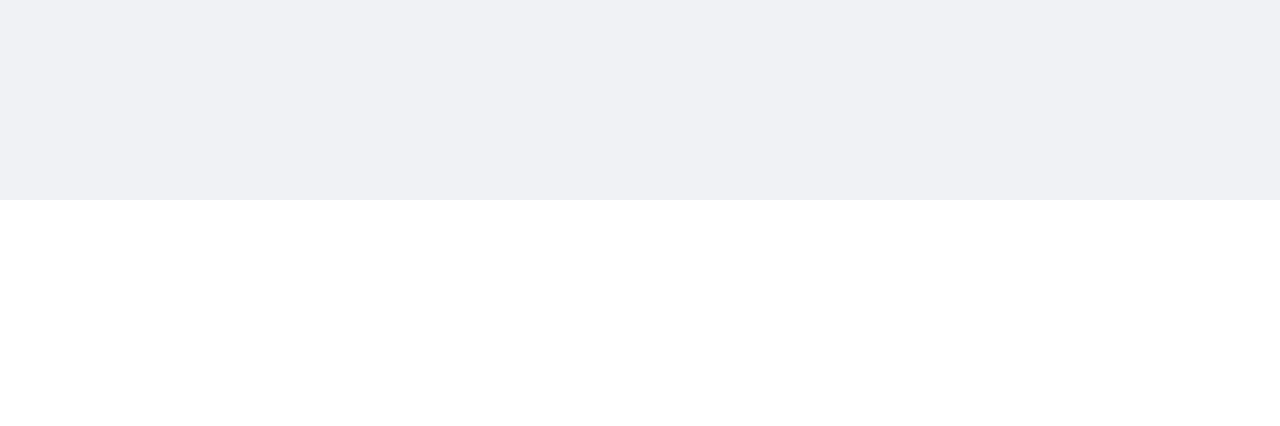
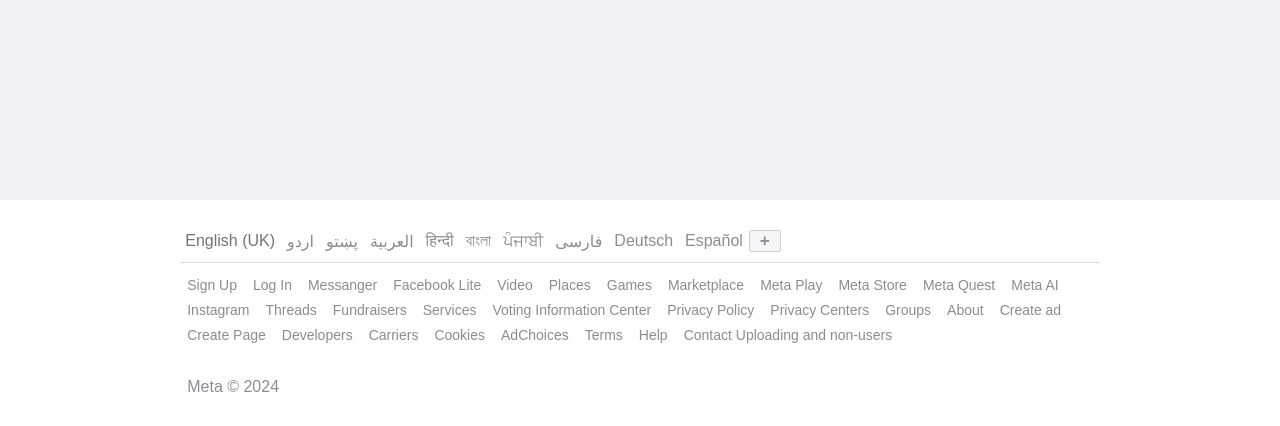
Before and after one commit to SohaibKhan9/Facebook-Clone, a plain HTML site: page Login page/index.html in a window 1280 px wide. Shown: the part 600-1026 px from the top of the page. Before the commit the page ends 800 px from the top, so only its background shows below. Drawn offline with Linux system fonts and the light colour scheme.

Commit message:
footer added

```diff
--- a/Login page/index.html
+++ b/Login page/index.html
@@ -31,5 +31,68 @@
             <div class="brand-tag"><span>Create a Page</span> for a celebrity, brand or business</div>
         </div>
     </main>
+    <footer class="footer">
+        <div class="languages">
+            <ul>
+                <li class="current-lan">English (UK)
+                </li>
+                <li class="other-lan">اردو
+                </li>
+                <li class="other-lan">پښتو
+                </li>
+                <li class="other-lan">العربية
+                </li>
+                <li class="other-lan">हिन्दी
+                </li>
+                <li class="other-lan">বাংলা
+                </li>
+                <li class="other-lan">ਪੰਜਾਬੀ
+                </li>
+                <li class="other-lan">فارسی
+                </li>
+                <li class="other-lan">Deutsch
+                </li>
+                <li class="other-lan">Español
+                </li>
+            </ul>
+            <button>+</button>
+        </div>
+
+        <div class="options">
+            <ul>
+                <li>Sign Up</li>
+                <li>Log In</li>
+                <li>Messanger</li>
+                <li>Facebook Lite</li>
+                <li>Video</li>
+                <li>Places</li>
+                <li>Games</li>
+                <li>Marketplace</li>
+                <li>Meta Play</li>
+                <li>Meta Store</li>
+                <li>Meta Quest</li>
+                <li>Meta AI</li>
+                <li>Instagram</li>
+                <li>Threads</li>
+                <li>Fundraisers</li>
+                <li>Services</li>
+                <li>Voting Information Center</li>
+                <li>Privacy Policy</li>
+                <li>Privacy Centers</li>
+                <li>Groups</li>
+                <li>About</li>
+                <li>Create ad</li>
+                <li>Create Page</li>
+                <li>Developers</li>
+                <li>Carriers</li>
+                <li>Cookies</li>
+                <li>AdChoices</li>
+                <li>Terms</li>
+                <li>Help</li>
+                <li>Contact Uploading and non-users</li>
+            </ul>
+            <span>Meta &#169; 2024</span>
+        </div>
+    </footer>
 </body>
 </html>
--- a/Login page/style.css
+++ b/Login page/style.css
@@ -137,3 +137,83 @@
 .brand-tag span:hover {
     text-decoration: underline;
 }
+
+/* Footer Styles */
+.footer {
+    font-family: Arial, Helvetica, sans-serif;
+    display: flex;
+    flex-direction: column;
+    align-items: center;
+    justify-content: center;
+}
+
+.languages {
+    display: flex;
+    align-items: center;
+    padding-top: 30px;
+    padding-bottom: 10px;
+    border-bottom: 1px solid #dddddd;
+    width: 72vw;
+}
+
+.languages ul {
+    display: flex;
+}
+
+.languages ul li {
+    list-style: none;
+    padding: 0px 6px;
+}
+
+.current-lan {
+    color: #737373;
+}
+
+.other-lan {
+    cursor: pointer;
+    color: #8a8d91;
+}
+
+.other-lan:hover {
+    text-decoration: underline;
+}
+
+.languages button {
+    padding: 0px 10px;
+    cursor: pointer;
+    font-size: 17px;
+    font-weight: bold;
+    background-color: #f5f6f7;
+    border: 1px solid #ccd0d5;
+    color: #8a8d91;
+    border-radius: 2px;
+    display: flex;
+    justify-content: center;
+    align-items: center;
+}
+
+.options {
+    width: 72vw;
+    margin-top: 10px;
+    margin-bottom: 30px;
+}
+
+.options ul {
+    display: flex;
+    list-style: none;
+    flex-wrap: wrap;
+    line-height: 25px;
+    margin-bottom: 30px;
+}
+
+.options ul li {
+    padding: 0px 8px;
+    text-wrap: nowrap;
+    font-size: 14px;
+    color: #8a8d91;
+}
+
+.options span {
+    color: #8a8d91;
+    padding-left: 8px;
+}
```
